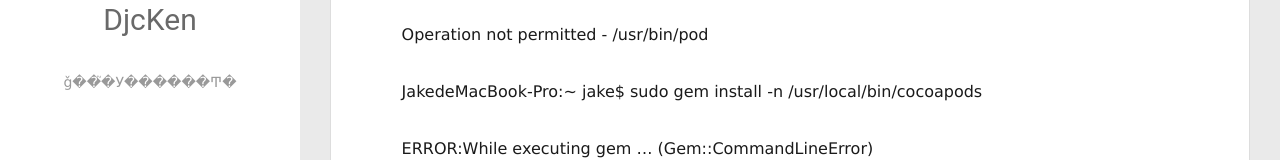
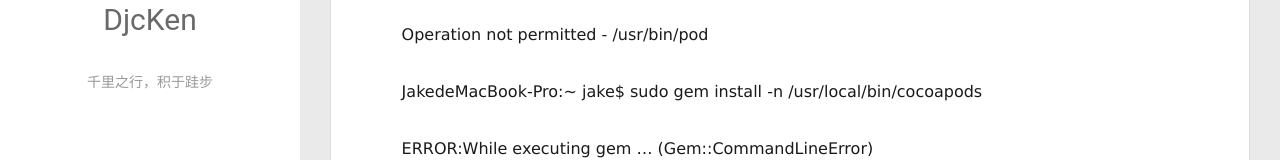
Before and after one commit to DjcKen/djcken.github.io, a plain HTML site: page 2017/04/24/commond-not-found/index.html in a window 1280 px wide. Shown: the part 270-430 px from the top of the page. Drawn offline with Linux system fonts and the light colour scheme.

Commit message:
Site updated: 2017-04-24 11:31:35

```diff
--- a/2017/04/24/commond-not-found/index.html
+++ b/2017/04/24/commond-not-found/index.html
@@ -51,7 +51,7 @@
 		  <h1 class="header-author"><a href="/">DjcKen</a></h1>
 		</hgroup>
 
-		<p class="header-subtitle">ǧ��֮�У������Ͳ�</p>
+		<p class="header-subtitle">千里之行，积于跬步</p>
 
 
 		<nav class="header-menu">
@@ -95,7 +95,7 @@
 			  <h1 class="header-author js-header-author">DjcKen</h1>
 			</hgroup>
 
-			<p class="header-subtitle"><i class="icon icon-quo-left"></i>ǧ��֮�У������Ͳ�<i class="icon icon-quo-right"></i></p>
+			<p class="header-subtitle"><i class="icon icon-quo-left"></i>千里之行，积于跬步<i class="icon icon-quo-right"></i></p>
 
 
 
```
Also changed, not shown: archives/2017/04/index.html (+2 -2 lines), archives/2017/index.html (+2 -2 lines), archives/index.html (+2 -2 lines), index.html (+2 -2 lines), tags/ios-pod-commond/index.html (+2 -2 lines).
